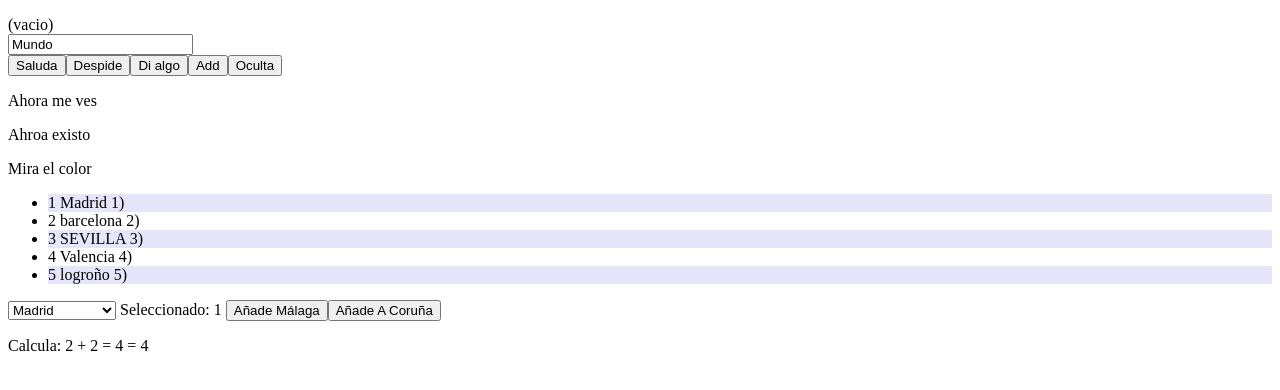
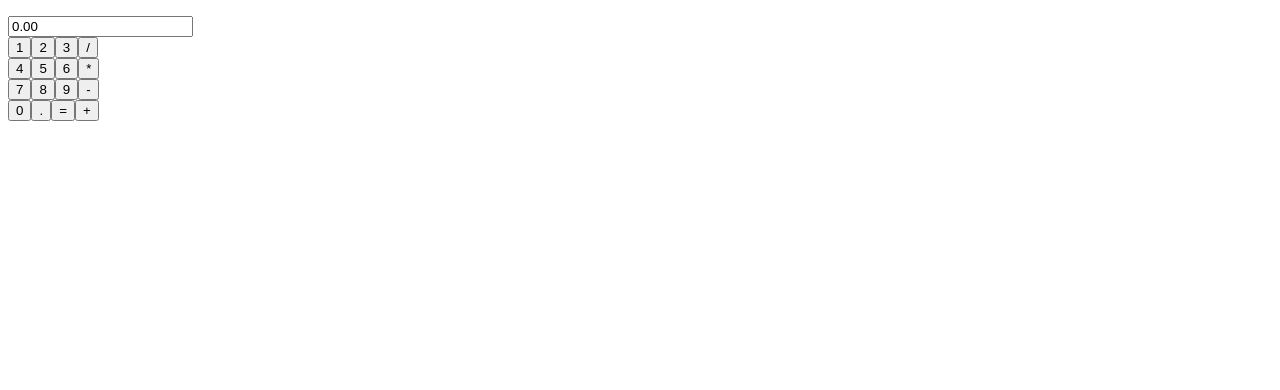
Before and after one commit to fowellsoft-learning/CursoAngular2, an Angular app: page / in a window 1280 px wide. Shown: the top 390 px of the page. Built offline with nearby package versions, Linux system fonts and the light colour scheme.

Commit message:
Se hace una calculadora

```diff
--- a/src/app/app.component.html
+++ b/src/app/app.component.html
@@ -1 +1 @@
-<app-demo></app-demo>
+<app-calculadora></app-calculadora>
--- /dev/null
+++ b/src/app/calculadora/calculadora.component.html
@@ -0,0 +1,20 @@
+<p>
+  <input type="text" readonly=true [ngModel]="resultado | number : '1.2-2'" /> <br>
+  <button (click)="add('1')">1</button>
+  <button (click)="add('2')">2</button>
+  <button (click)="add('3')">3</button>
+  <button (click)="dividir()">/</button><br>
+  <button (click)="add('4')">4</button>
+  <button (click)="add('5')">5</button>
+  <button (click)="add('6')">6</button>
+  <button (click)="multiplicar()">*</button><br>
+  <button (click)="add('7')">7</button>
+  <button (click)="add('8')">8</button>
+  <button (click)="add('9')">9</button>
+  <button (click)="restar()">-</button><br>
+  <button (click)="add('0')">0</button>
+  <button (click)="add('.')">.</button>
+  <button (click)="calcular()">=</button>
+  <button (click)="sumar()">+</button>
+
+</p>
--- /dev/null
+++ b/src/app/calculadora/calculadora.component.ts
@@ -0,0 +1,71 @@
+import { Component, OnInit } from '@angular/core';
+
+enum Operacion { Sumar, Restar, Multiplicar, Dividir }
+
+@Component({
+  selector: 'app-calculadora',
+  templateUrl: './calculadora.component.html',
+  styleUrls: ['./calculadora.component.css']
+})
+export class CalculadoraComponent implements OnInit {
+
+  // Define el elemento que mostrará los resultados
+  public resultado: number = 0;
+  private operacion: Operacion;
+  private aux: number;
+
+  constructor() { }
+
+  public reset() { this.resultado = 0; }
+
+  public sumar() {
+    this.aux = this.resultado;
+    this.resultado = 0;
+    this.operacion = Operacion.Sumar;
+  }
+
+  public restar() {
+    this.aux = this.resultado;
+    this.resultado = 0;
+    this.operacion = Operacion.Restar;
+  }
+
+  public multiplicar() {
+    this.aux = this.resultado;
+    this.resultado = 0;
+    this.operacion = Operacion.Multiplicar;
+  }
+
+  public dividir() {
+    this.aux = this.resultado;
+    this.resultado = 0;
+    this.operacion = Operacion.Dividir;
+  }
+
+  public add(n: number)
+  {
+    this.resultado = Number( '' + this.resultado + n );
+  }
+
+  public calcular()
+  {
+    switch( this.operacion)
+    {
+      case Operacion.Sumar:
+        this.resultado += this.aux;
+        break;
+      case Operacion.Restar:
+      this.resultado = this.aux - this.resultado;
+        break;
+      case Operacion.Multiplicar:
+      this.resultado *= this.aux;
+        break;
+      case Operacion.Dividir:
+      this.resultado = this.aux / this.resultado;
+        break;
+    }
+  }
+
+  ngOnInit() {}
+
+}
--- a/src/app/demo/demo.component.css
+++ b/src/app/demo/demo.component.css
@@ -0,0 +1 @@
+.esVisible { color: blue; }
--- a/src/app/demo/demo.component.html
+++ b/src/app/demo/demo.component.html
@@ -1,25 +1,26 @@
 <p>
-  {{mensaje}}<br>
+  {{mensaje | elipsis: 50}}<br>
   <input type="text" [(ngModel)]="VM.Nombre" /> <br>
 
   <button (click)="saluda()">Saluda</button>
   <button (click)="despide()">Despide</button>
   <button (click)="di('algo')">Di algo</button>
   <button (click)="add('segovia')">Add</button>
+  <button (click)="VM.ponMayusculas()">Pon mayúsculas</button>
   <button (click)="oculta()">{{visible?'Oculta':'Muestra'}}</button>
 
 </p>
 
 <!-- Directivas estructurales //-->
 <p [hidden]="!visible">Ahora me ves</p>
-<p *ngIf="visible">Ahroa existo</p>
+<p *ngIf="visible">Ahora existo</p>
 
 <p [class.esVisible]="visible">Mira el color</p>
 
 <ul>
-  <li *ngFor="let p of listado; let ind=index; let fondo=odd"
+  <li *ngFor="let p of listado | slice: -6; let ind=index; let fondo=odd"
       [style.background-color]="fondo ? 'LigthBlue' : 'Lavender'" >
-    {{ind + 1}} {{p.nombre}} {{p.id}})
+    {{ind + 1}} {{p.nombre | capitalize }} ({{p.id}})
   </li>
 </ul>
 
@@ -28,15 +29,14 @@
 
   <select [(ngModel)]="idProvincia">
     <option value="">-- Elige opción</option>
-    <option *ngFor="let p of listado" [value]="p.id">{{p.nombre}}</option>
+    <option *ngFor="let p of listado" [value]="p.id">{{p.nombre | uppercase}}</option>
   </select>
-
-  Seleccionado: {{idProvincia}}
+  Seleccionado: {{idProvincia}}  <br>
   <button (click)="add('Málaga')">Añade Málaga</button>
   <button (click)="add('A Coruña')">Añade A Coruña</button>
 
 </p>
 
 <p>
-  Calcula: 2 + 2 = {{2 + 2}} = {{calcula(2,2)}}
+  Calcula: 2 + 2 = {{2 + 2}} = {{calcula(2,2) | currency: 'EUR' : false : '4.2-2' | lowercase }}
 </p>
--- a/src/my-core/index.ts
+++ b/src/my-core/index.ts
@@ -1,3 +1,4 @@
+import { Pipe } from '@angular/core';
 // Expone cada uno de los elementos del my-core
 export { MyCoreModule } from './my-core.module';
 export { LoggerService } from './service/logger.service';
--- /dev/null
+++ b/src/my-core/pipes/cadenas.pipe.ts
@@ -0,0 +1,26 @@
+// ng g pipe Cadenas
+
+import { Pipe, PipeTransform } from '@angular/core';
+
+@Pipe({
+  name: 'elipsis'
+})
+export class ElipsisPipe implements PipeTransform {
+  transform(value: any, maxlen: number): any {
+    return (!maxlen || !value || value.length < maxlen
+      || value.length < 4) ? value :
+      (value.substr(0, maxlen - 3) + '...');
+  }
+}
+
+@Pipe({
+  name: 'capitalize'
+})
+export class CapitalizePipe implements PipeTransform {
+  transform(value: any, args?: any): any {
+    return value.replace(/[^\s]+/g, s => s.charAt(0).toUpperCase() + s.slice(1).toLowerCase());
+  }
+}
+
+// Exporta todos los pipes en un solo objeto de tipo array para encapsularlo todo
+export const CADENAS_PIPES = [ElipsisPipe, CapitalizePipe];
```
Also changed, not shown: src/app/app.module.ts (+7 -2 lines), src/my-core/my-core.module.ts (+6 -1 lines), src/app/calculadora/calculadora.component.css (added), 2 other files (tests, documents, lock files or other folders).
